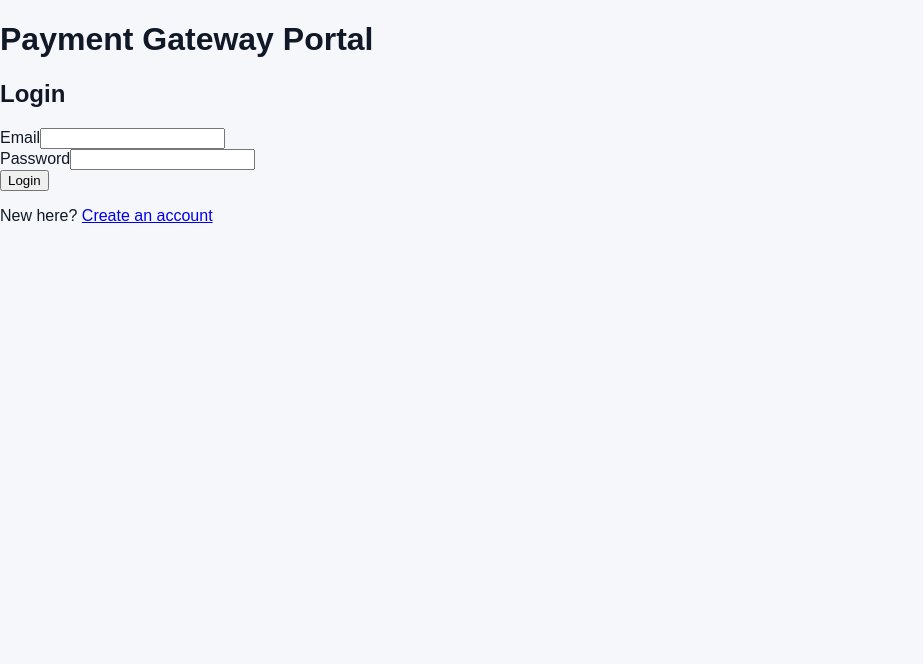
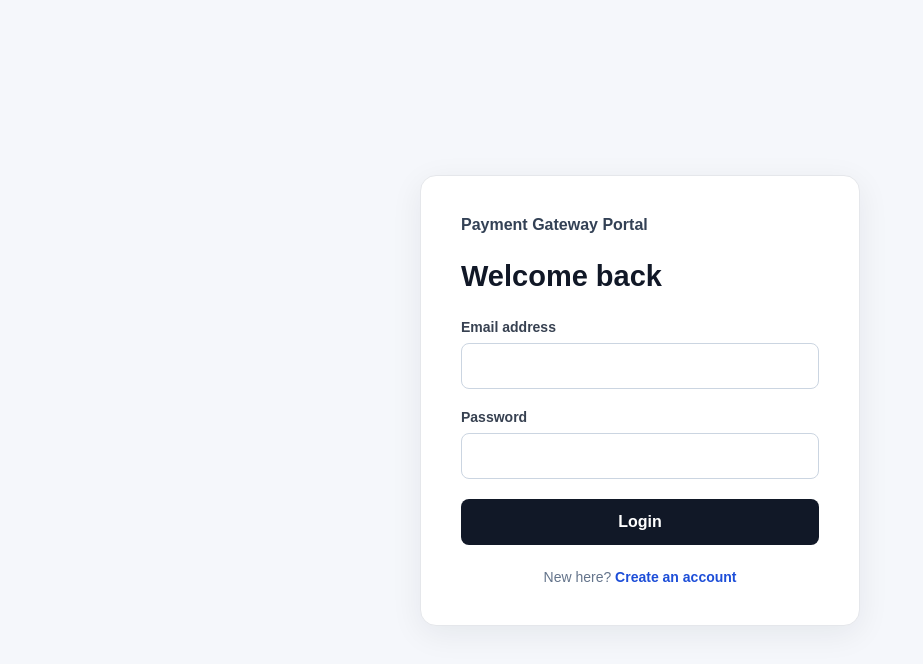
Before and after one commit to Aryannnn11/Payment-gateway-portal, a React (Vite) app in the folder client/: page /login in a window 1280 px wide. Shown: the top 664 px of the page, without its empty margins (0-923 px from the left). Built offline with nearby package versions, Linux system fonts and the light colour scheme; no server answers.

Commit message:
Apply auth page layout and styling to Login.jsx

```diff
--- a/client/src/pages/Login.jsx
+++ b/client/src/pages/Login.jsx
@@ -1,88 +1,61 @@
-const API_URL = import.meta.env.VITE_API_URL || "http://localhost:5000";
-
 import { useState } from "react";
 import { Link } from "react-router-dom";
+import "./Auth.css";
+
+const API_URL = import.meta.env.VITE_API_URL || "http://localhost:5000";
 
 function Login() {
     const [email, setEmail] = useState("");
     const [password, setPassword] = useState("");
     const [message, setMessage] = useState("");
+    const [loading, setLoading] = useState(false);
 
     const handleSubmit = async (event) => {
         event.preventDefault();
         setMessage("");
-
+        setLoading(true);
         try {
-            const response = await fetch(
-                `${API_URL}/api/users/login`,
-                {
-                    method: "POST",
-                    headers: {
-                        "Content-Type": "application/json"
-                    },
-                    body: JSON.stringify({
-                        email: email,
-                        password: password
-                    })
-                }
-            );
-
+            const response = await fetch(`${API_URL}/api/users/login`, {
+                method: "POST",
+                headers: { "Content-Type": "application/json" },
+                body: JSON.stringify({ email, password })
+            });
             const data = await response.json();
-
             if (!response.ok) {
                 setMessage(data.message || "Login failed");
                 return;
             }
-
-         if (response.ok) {
             localStorage.setItem("token", data.token);
             localStorage.setItem("user", JSON.stringify(data.user));
-
             window.location.href = "/dashboard";
-            }
-
         } catch (error) {
             console.error("Login error:", error);
             setMessage("Unable to connect to the server");
+        } finally {
+            setLoading(false);
         }
     };
 
     return (
-        <div>
-            <h1>Payment Gateway Portal</h1>
-
-            <h2>Login</h2>
-
-            <form onSubmit={handleSubmit}>
-
-                <div>
-                    <label>Email</label>
-
-                    <input
-                        type="email"
-                        value={email}
-                        onChange={(event) => setEmail(event.target.value)}
-                    />
-                </div>
-
-                <div>
-                    <label>Password</label>
-
-                    <input
-                        type="password"
-                        value={password}
-                        onChange={(event) => setPassword(event.target.value)}
-                    />
-                </div>
-
-                <button type="submit">
-                    Login
-                </button>
-
-                {message && <p role="alert">{message}</p>}
-            </form>
-            <p>New here? <Link to="/register">Create an account</Link></p>
-        </div>
+        <main className="auth-page">
+            <section className="auth-card">
+                <h1 className="auth-brand">Payment Gateway Portal</h1>
+                <h2>Welcome back</h2>
+                <form onSubmit={handleSubmit}>
+                    <div className="auth-field">
+                        <label htmlFor="login-email">Email address</label>
+                        <input id="login-email" type="email" autoComplete="email" required value={email} onChange={(event) => setEmail(event.target.value)} />
+                    </div>
+                    <div className="auth-field">
+                        <label htmlFor="login-password">Password</label>
+                        <input id="login-password" type="password" autoComplete="current-password" required value={password} onChange={(event) => setPassword(event.target.value)} />
+                    </div>
+                    {message && <p className="auth-error" role="alert">{message}</p>}
+                    <button className="auth-submit" type="submit" disabled={loading}>{loading ? "Logging in..." : "Login"}</button>
+                </form>
+                <p className="auth-footer">New here? <Link to="/register">Create an account</Link></p>
+            </section>
+        </main>
     );
 }
 
```
